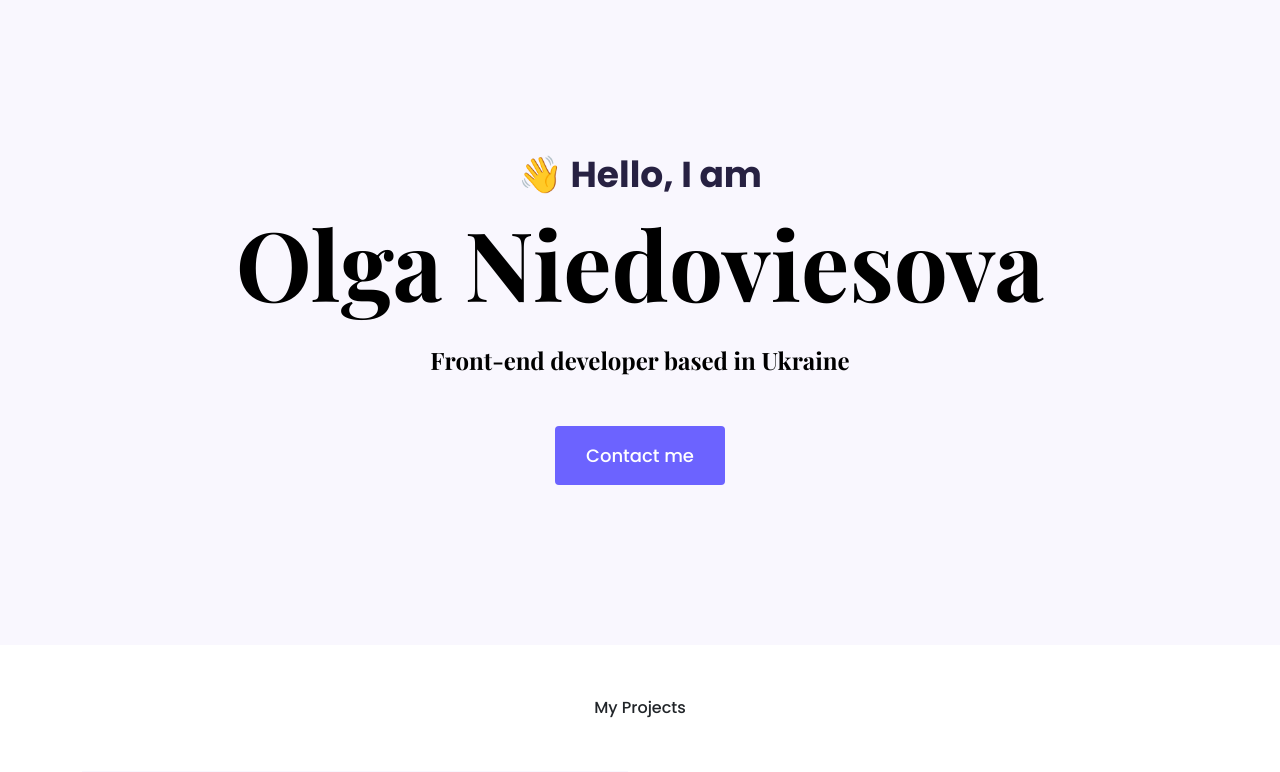
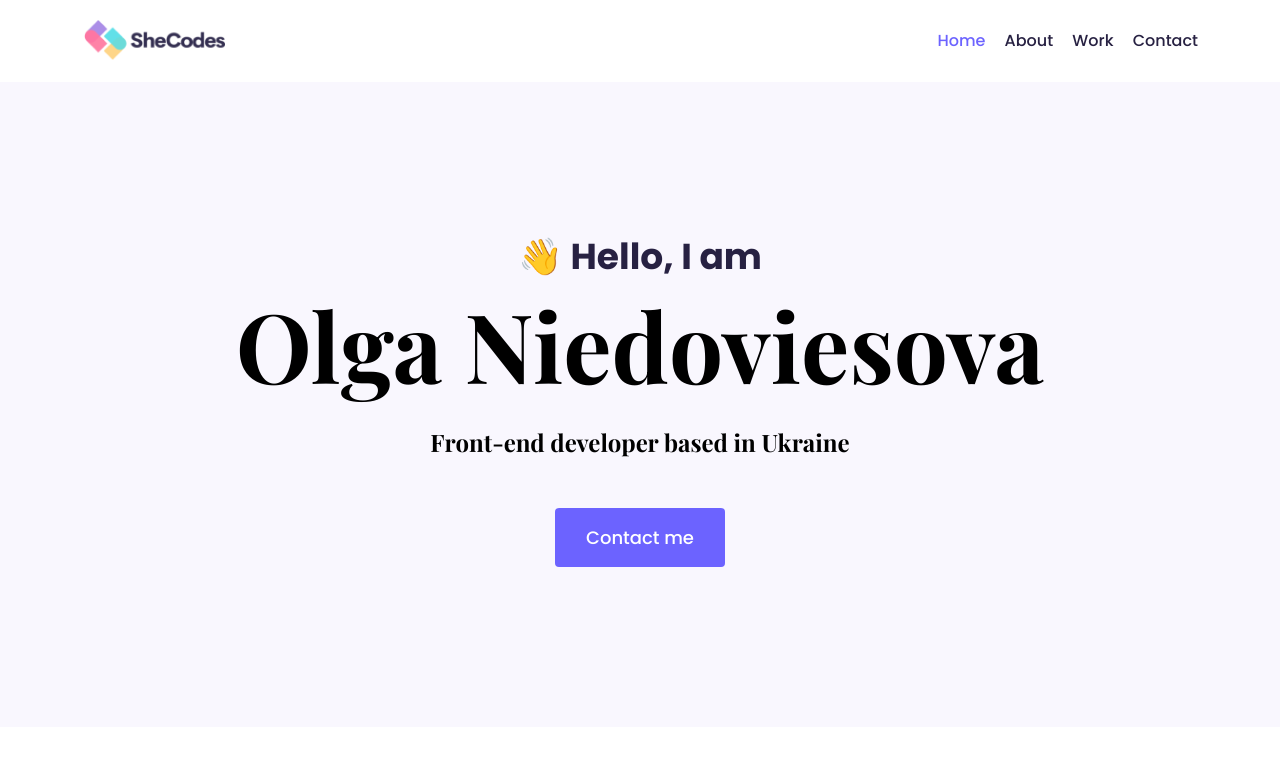
Before and after one commit to Olga-14/Portfolio-project, a plain HTML site: page index.html in a window 1280 px wide. Shown: the top 772 px of the page. Drawn offline with nearby package versions, Linux system fonts and the light colour scheme.

Commit message:
added navigation

```diff
--- a/index.html
+++ b/index.html
@@ -28,6 +28,25 @@
     ></script>
   </head>
 <body>
+  <div class="container">
+  <nav class="d-flex justify-content-between">
+    <img src="images/logo.png" class="logo" alt=""/>
+    <ul>
+      <li class="active">
+      <a href="/"> Home </a>
+      </li>
+      <li>
+         <a href="/about.html"> About </a>
+      </li>
+      <li>
+         <a href="/work.html"> Work </a>
+      </li>
+      <li>
+         <a href="/contact.html"> Contact </a>
+      </li>
+    </ul>
+  </nav>
+  </div>
   <div class="hero">
     <p>👋 Hello, I am</p>
     <h1>Olga Niedoviesova</h1>
--- a/styles/portfolio.css
+++ b/styles/portfolio.css
@@ -98,6 +98,39 @@ color: #272142;
   padding: 120px 60px;
 }
 
+.logo {
+  max-height: 40px;
+}
+
+nav {
+  padding: 20px 0;
+}
+
+nav ul {
+  padding: 0;
+  margin: 0;
+}
+
+nav li {
+  display: inline;
+  list-style: none;
+  line-height: 42px;
+  margin-left: 15px;
+}
+
+nav a {
+  text-decoration: none;
+  color: #272142;
+  transition: all 100ms ease-in-out;
+}
+
+
+
+nav a:hover,
+nav li.active a  {
+color: var(--branding-color);
+}
+
 @media (max-width: 900px) {
   h1 {
     font-size: 44px;
```
Also changed, not shown: images/logo.png (added).
